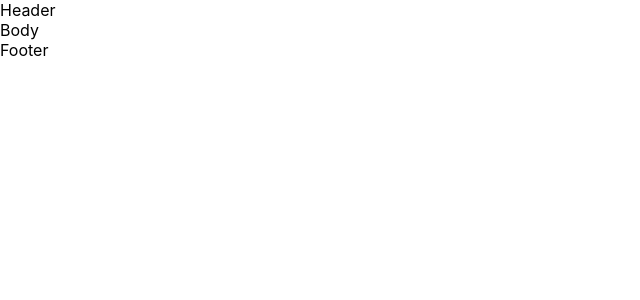
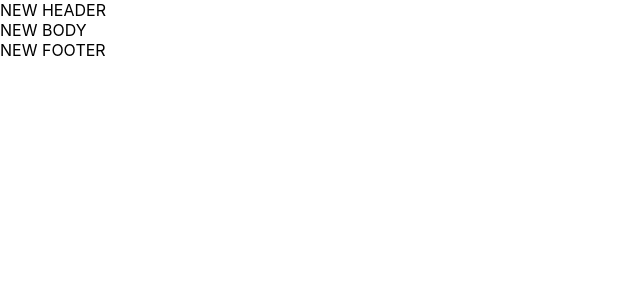
Before and after one commit to AntonRybakou/it-incubator-microtasks, a React (Create React App) app: page / in a window 1280 px wide. Shown: the top 300 px of the page, without its empty margins (0-640 px from the left). Built offline with nearby package versions, Linux system fonts and the light colour scheme.

Commit message:
feat: video 1 (components props)

```diff
--- a/src/App.tsx
+++ b/src/App.tsx
@@ -7,9 +7,9 @@
 const App = () => {
     return (
         <>
-            <Header title={'NEW BODY'}/>
-            <Body/>
-            <Footer/>
+            <Header title={'NEW HEADER'}/>
+            <Body titleForBody={'NEW BODY'}/>
+            <Footer titleForFooter={'NEW FOOTER'}/>
         </>
     );
 }
--- a/src/site/Body.tsx
+++ b/src/site/Body.tsx
@@ -1,7 +1,11 @@
-export const Body = () => {
+type BodyType = {
+    titleForBody: string;
+}
+
+export const Body = (props: BodyType) => {
     return (
         <>
-            <div>Body</div>
+            <div>{props.titleForBody}</div>
         </>
     )
 }
--- a/src/site/Footer.tsx
+++ b/src/site/Footer.tsx
@@ -1,7 +1,11 @@
-export const Footer = () => {
+type FooterType = {
+    titleForFooter: string;
+}
+
+export const Footer = (props: FooterType) => {
     return (
         <>
-            <div>Footer</div>
+            <div>{props.titleForFooter}</div>
         </>
     )
 }
--- a/src/site/Header.tsx
+++ b/src/site/Header.tsx
@@ -1,7 +1,11 @@
-export const Header = () => {
+type HeaderType = {
+    title: string;
+}
+
+export const Header = (props: HeaderType) => {
     return (
         <>
-            <div>Header</div>
+            <div>{props.title}</div>
         </>
     )
 }
```
